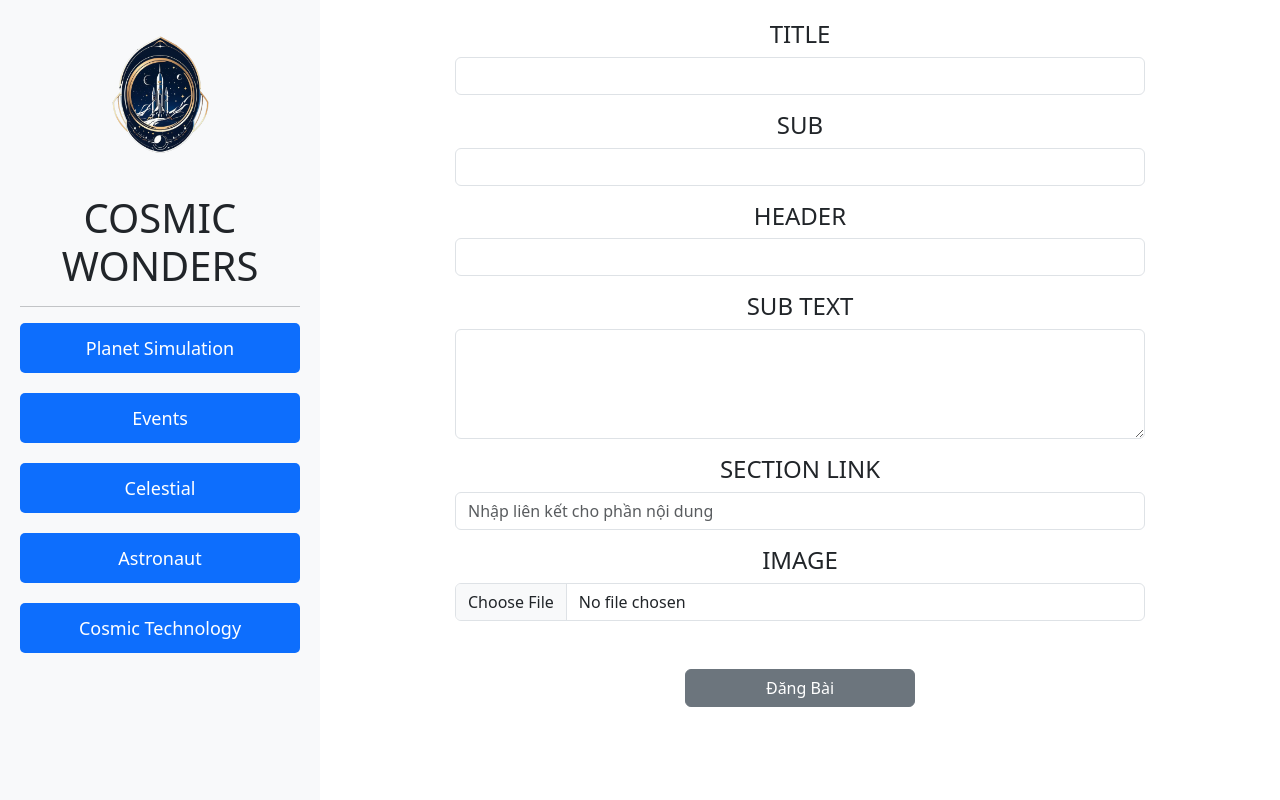
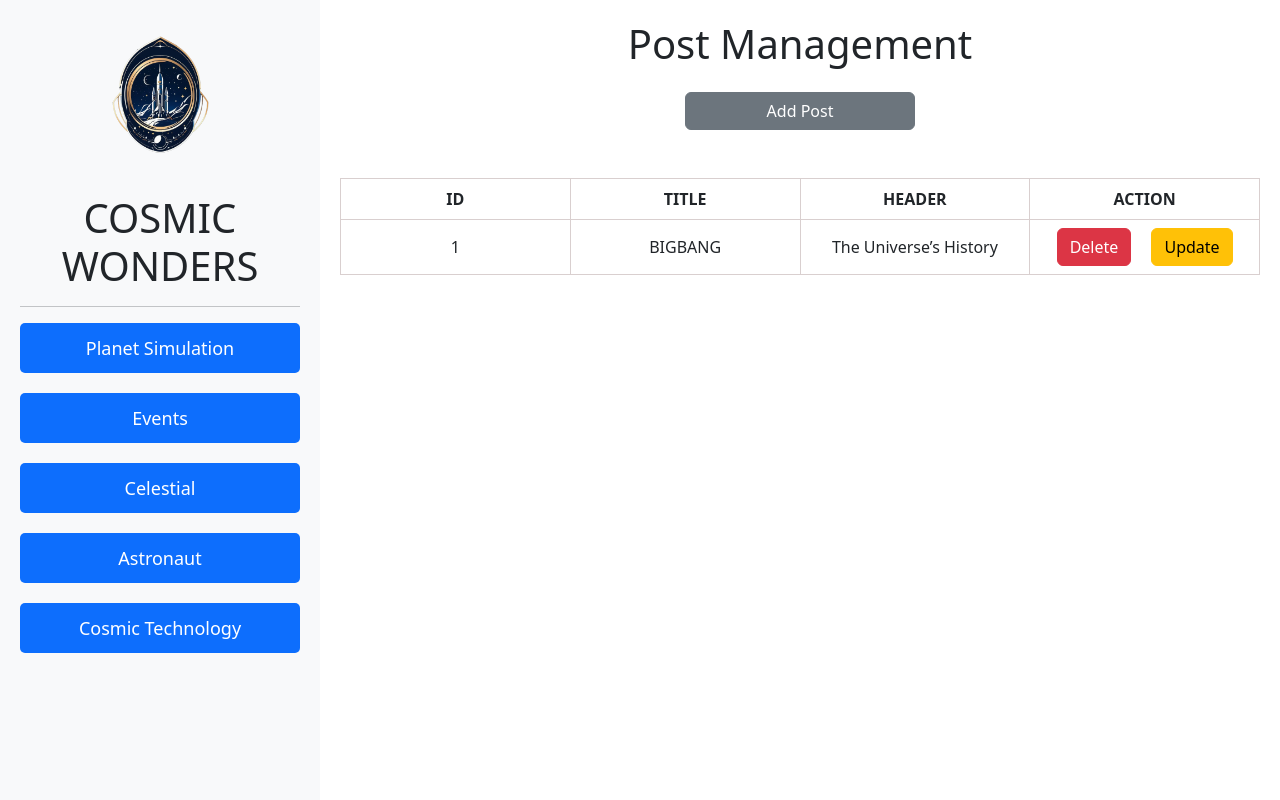
Before and after one commit to nguyentienlam14/CosmicWonders, a PHP site: page /admin/admin.html in a window 1280 px wide, after a click on "Events". Run offline with PHP 8.4, Linux system fonts and the light colour scheme; some web fonts are replaced.

Commit message:
new admin

```diff
--- a/admin/admin.css
+++ b/admin/admin.css
@@ -47,6 +47,32 @@
     text-align: center;
 }
 
+#add{
+    display: none;
+    position: relative;
+}
+
+#but{
+    display: block;
+}
+
+.back{
+    position: absolute;
+    top: 10px;
+}
+
+table {
+    width: 100%;
+    text-align: center;
+    table-layout: fixed;
+    border-collapse: collapse;
+}
+
+th, td {
+    border: 1px solid #d9cfcf;
+    padding: 8px;
+}
+
 /* Responsive cho màn hình nhỏ */
 @media (max-width: 768px) {
     .sidebar {
--- a/admin/admin.html
+++ b/admin/admin.html
@@ -70,38 +70,72 @@
                     </form> -->
                 </div>
                 <div id="events" class="hidden">
-                    <form action="" method="">
+                    <div class="post" id="but">
+                        <h1 class="text-center">Post Management</h1>
+                        <div class="d-flex justify-content-center mt-4">
+                            <button type="submit" class="btn btn-secondary mx-2 w-25" onclick="addPost()">Add Post</button>
+                        </div>
+
+                        <div class="mt-5">
+                            <table>
+                                <tr>
+                                    <th>ID</th>
+                                    <th>TITLE</th>
+                                    <th>HEADER</th>
+                                    <th>ACTION</th>
+                                </tr>
+                                <tr>
+                                    <td>1</td>
+                                    <td>BIGBANG</td>
+                                    <td>The Universe’s History</td>
+                                    <td>
+                                        <button class="btn btn-danger mx-2" type="submit" onclick="editPost()">Delete</button>
+                                        <button class="btn btn-warning mx-2" type="submit" onclick="deletePost()">Update</button>
+                                </td>
+                                </tr>
+                            </table>
+                        </div>
+                    </div>
+
+                    <div id="add">
+                        <h1 class="text-center">ADD POST</h1>
+                        <button type="submit" class="btn btn-danger back" onclick="back()">Back</button>
+                        <form action="" method="" class="mt-4">
                             <h4>TITLE</h4>
-                        <input type="text" name="section_title" id="section_title" class="form-control w-75 m-auto mb-3" required>
+                            <input type="text" name="section_title" id="section_title"
+                                class="form-control w-75 m-auto mb-3" required>
 
                             <h4>SUB</h4>
-                        <input type="text" name="section_sub" id="section_sub" class="form-control w-75 m-auto mb-3" required>
+                            <input type="text" name="section_sub" id="section_sub" class="form-control w-75 m-auto mb-3"
+                                required>
 
                             <h4>HEADER</h4>
                             <input type="text" name="header" id="header" class="form-control w-75 m-auto mb-3" required>
 
                             <h4>SUB TEXT</h4>
-                        <textarea name="section_content" id="section_content" class="form-control w-75 m-auto mb-3" rows="4" required></textarea>
-
-                        <h4>SECTION LINK</h4>
-                        <input type="text" name="section_link" id="section_link" class="form-control w-75 m-auto mb-3" placeholder="Nhập liên kết cho phần nội dung" required>
+                            <textarea name="section_content" id="section_content" class="form-control w-75 m-auto mb-3"
+                                rows="4" required></textarea>
 
                             <h4>IMAGE</h4>
                             <input type="file" name="img" id="img" class="form-control w-75 m-auto mb-3" required>
 
                             <div class="mt-5 d-flex justify-content-center">
-                            <button type="submit" class="btn btn-secondary mx-2 w-25">Đăng Bài</button>
+                                <button type="submit" class="btn btn-secondary mx-2 w-25">Post</button>
                             </div>
                         </form>
                     </div>
+                </div>
+
                 <div id="celestial" class="hidden">
                     <h2>Celestial</h2>
                     <p>Add new posts related to Celestial objects here.</p>
                 </div>
+
                 <div id="astronaut" class="hidden">
                     <h2>Astronaut</h2>
                     <p>Add new posts related to Astronauts here.</p>
                 </div>
+
                 <div id="cosmic-technology" class="hidden">
                     <h2>Cosmic Technology</h2>
                     <p>Add new posts related to Cosmic Technology here.</p>
--- a/admin/admin.js
+++ b/admin/admin.js
@@ -5,3 +5,13 @@ function showContent(sectionId) {
 
     document.getElementById(sectionId).classList.remove('hidden');
 }
+
+function addPost(){
+    document.getElementById('add').style.display = 'block';
+    document.getElementById('but').style.display = 'none';
+}
+
+function back() {
+    document.getElementById('add').style.display = 'none';
+    document.getElementById('but').style.display = 'block';
+}
```
Lines whose indentation alone changed are shown as unchanged.
